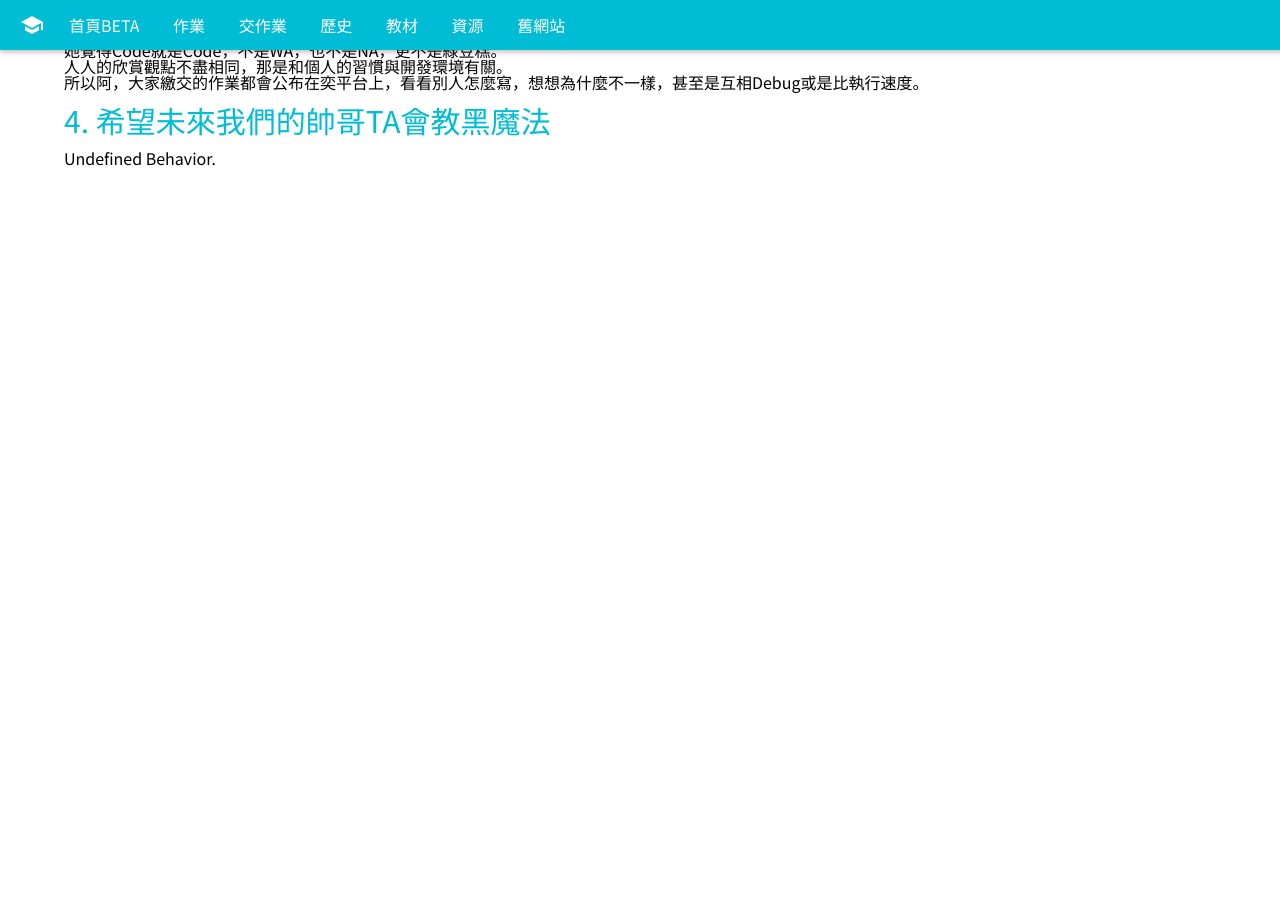
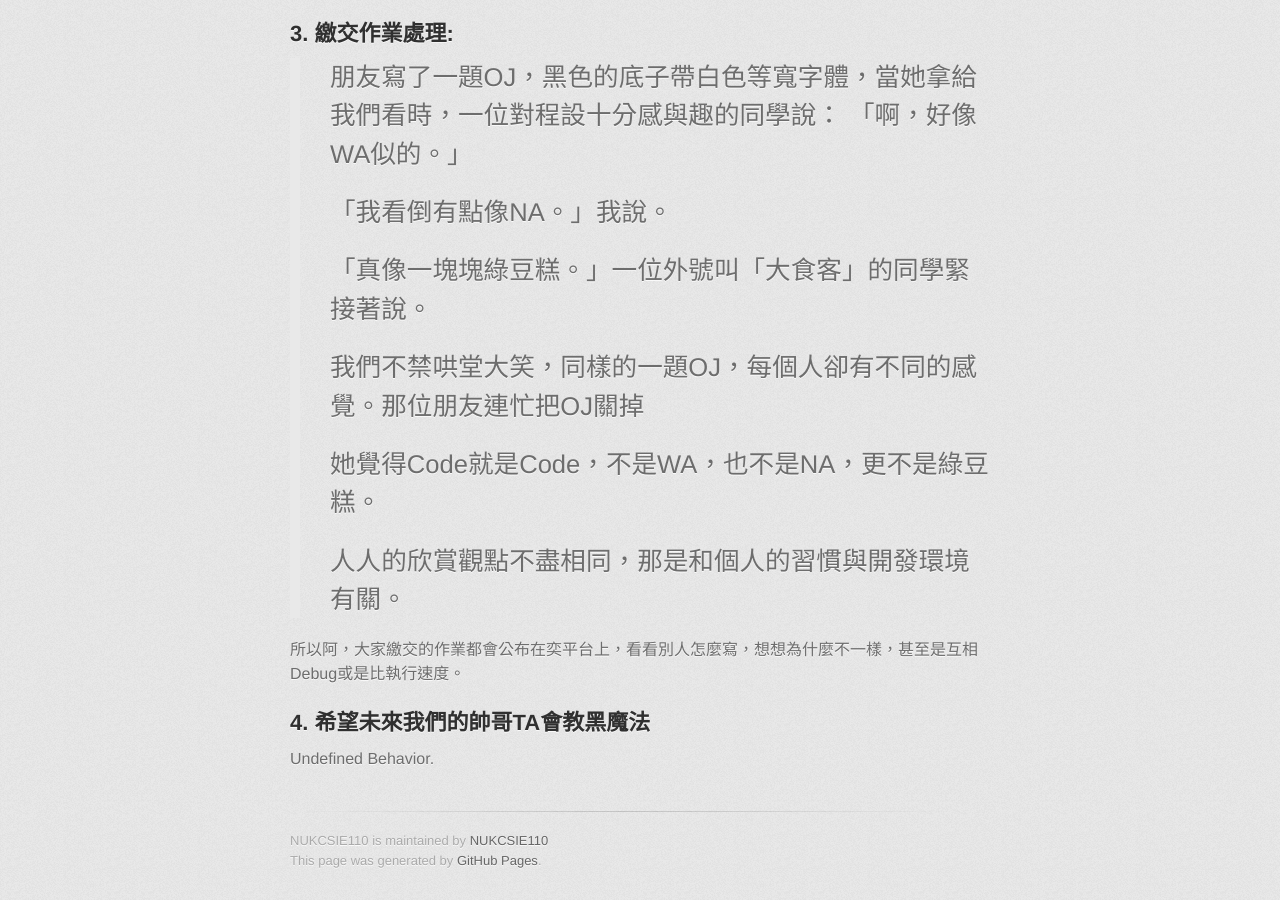
Before and after one commit to NUKCSIE110/ProgrammingStudio, a Jekyll site: the page built from index.md, in a window 1280 px wide and 900 px high, scrolled down 878 px. Built offline with Jekyll 4.4.1, drawn with Linux system fonts in a browser that asks for light colours; some web fonts are replaced; before the commit the page ends 1094 px from its top, so only the background shows below that.

Commit message:
Update default.html

```diff
--- a/_layouts/default.html
+++ b/_layouts/default.html
@@ -1,50 +1,64 @@
 <!DOCTYPE html>
-<html lang="en">
+<html lang="{{ site.lang | default: "zh-TW" }}">
+  <head>
+    <meta charset='utf-8'>
+    <meta http-equiv="X-UA-Compatible" content="chrome=1">
+    <link href='https://fonts.googleapis.com/css?family=Chivo:900' rel='stylesheet' type='text/css'>
+    <link rel="stylesheet" href="{{ '/assets/css/style.css?v=' | append: site.github.build_revision | relative_url }}">
+    <link rel="stylesheet" type="text/css" href="{{ '/assets/css/print.css' | relative_url }}" media="print">
+    <link rel="shortcut icon" type="image/x-icon" href="favicon.ico">
+    <!-- Global site tag (gtag.js) - Google Analytics -->
+    <script async src="https://www.googletagmanager.com/gtag/js?id=UA-110982034-1"></script>
+     <script>
+    window.dataLayer = window.dataLayer || [];
+    function gtag(){dataLayer.push(arguments);}
+    gtag('js', new Date());
+    gtag('config', 'UA-110982034-1');
+    </script>
 
-<head>
-    <meta charset="UTF-8">
-    <meta name="viewport" content="width=device-width, initial-scale=1.0">
-    <meta http-equiv="X-UA-Compatible" content="ie=edge">
-    <link rel="stylesheet" href="{{ '/assets/css/material.css?v=' | append: site.github.build_revision | relative_url }}">
-    <title>{{ page.title | default: site.title | default: site.github.repository_name }}</title>
-</head>
+    <!--[if lt IE 9]>
+    <script src="//html5shiv.googlecode.com/svn/trunk/html5.js"></script>
+    <![endif]-->
 
-<body>
-    <div class="nav-wrap">
-        <div class="nav">
+{% seo %}
+  </head>
 
-                    <svg fill="#FFFFFF" height="24" viewBox="0 0 24 24" width="24" xmlns="http://www.w3.org/2000/svg">
-                        <path d="M0 0h24v24H0z" fill="none" />
-                        <path d="M5 13.18v4L12 21l7-3.82v-4L12 17l-7-3.82zM12 3L1 9l11 6 9-4.91V17h2V9L12 3z" />
-                    </svg>
+  <body>
+    <div id="container">
+      <div class="inner">
 
-                    <a href="index.html">首頁BETA</a>
+        <header id="title_header">
+          <h1>{{ page.title | default: site.title | default: site.github.repository_name }}</h1>
+          <h2>{{ page.description | default: site.description | default: site.github.project_tagline }}</h2>
+        </header>
 
-                    <a href="homework.html">作業</a>
+        <hr>
 
-                    <a href="https://script.google.com/a/mail.nuk.edu.tw/macros/s/AKfycbxUEyk4-PpoPaaMgvjlQrcjcYyyJJ84cDUAKqJLS4DGtXPn5XQ/exec">交作業</a>
-
-                    <a href="history.html">歷史</a>
-                    <a href="course.html">教材</a>
-
-                    <a href="resource.html">資源</a>
-
-                    <a href="http://hackfoldr.org/nukcsie_oj/">舊網站</a>
-
-
-    </div>
-    <div class="content">
-      <h1>{{ page.title | default: site.title | default: site.github.repository_name }}</h1>
-          <div id="container">
-      <div class="inner">
+        <br>
+        <br>
         <section id="main_content">
           {{ content }}
         </section>
 
+        <footer>
+        {% if site.github.is_project_page %}
+          {{ site.title | default: site.github.repository_name }} is maintained by <a href="{{ site.github.owner_url }}">{{ site.github.owner_name }}</a><br>
+        {% endif %}
+          This page was generated by <a href="https://pages.github.com">GitHub Pages</a>.
+        </footer>
+
       </div>
     </div>
 
-    </div>
-</body>
-
+    {% if site.google_analytics %}
+      <script type="text/javascript">
+        (function(i,s,o,g,r,a,m){i['GoogleAnalyticsObject']=r;i[r]=i[r]||function(){
+        (i[r].q=i[r].q||[]).push(arguments)},i[r].l=1*new Date();a=s.createElement(o),
+        m=s.getElementsByTagName(o)[0];a.async=1;a.src=g;m.parentNode.insertBefore(a,m)
+        })(window,document,'script','//www.google-analytics.com/analytics.js','ga');
+        ga('create', '{{ site.google_analytics }}', 'auto');
+        ga('send', 'pageview');
+      </script>
+    {% endif %}
+  </body>
 </html>
```
